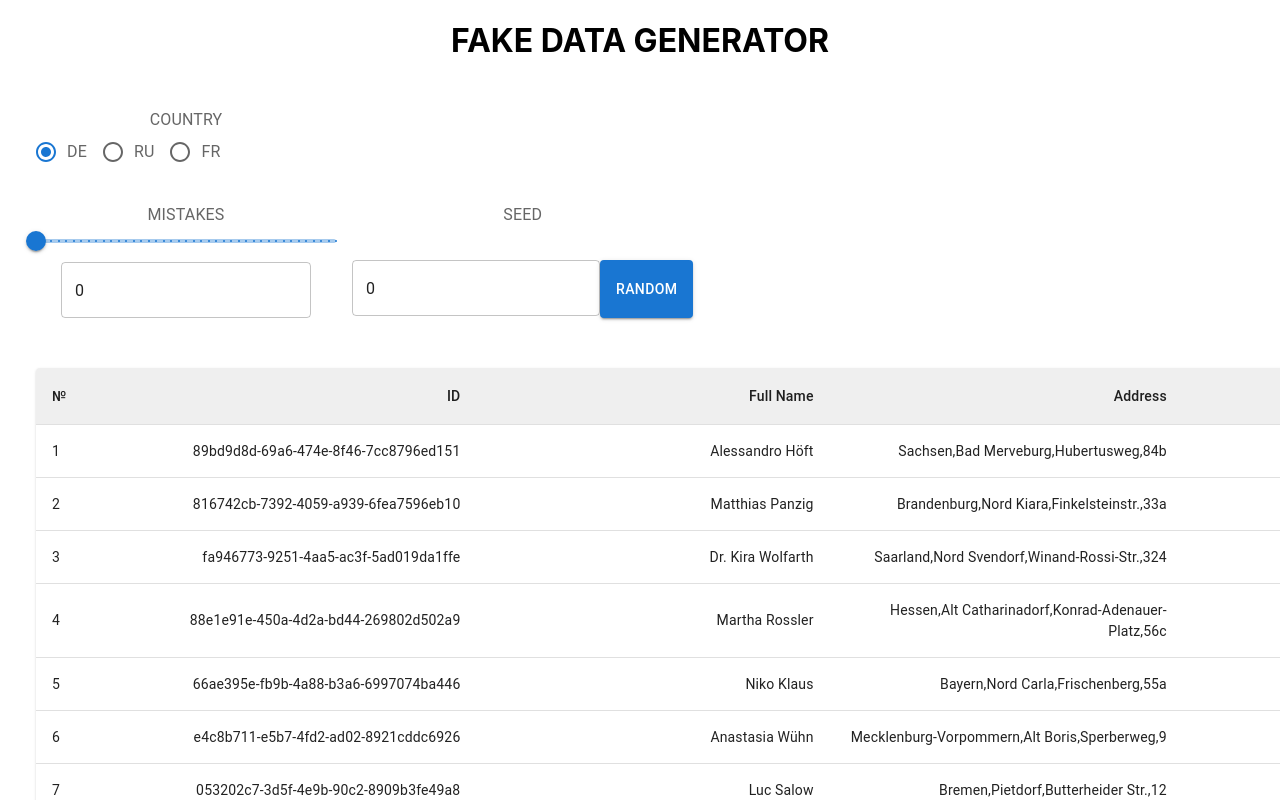
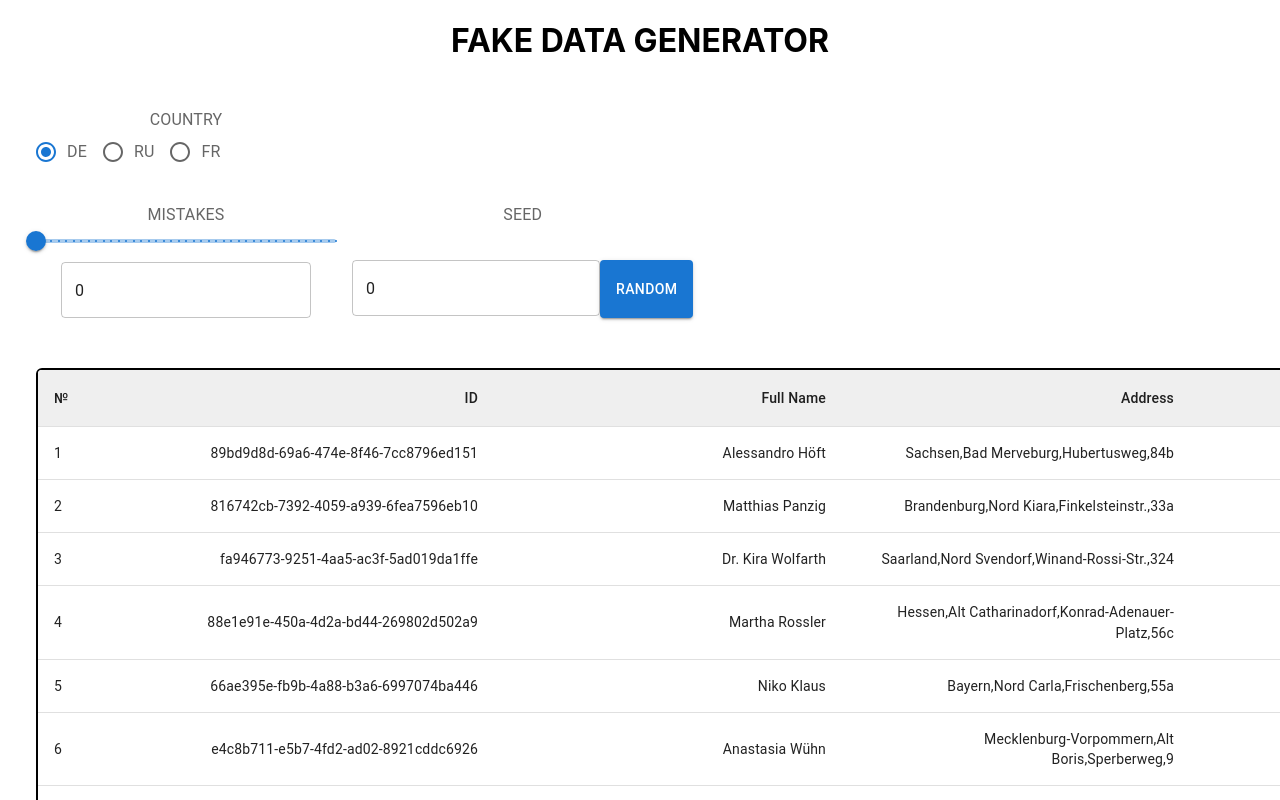
Before and after one commit to tatiankris/generator-fifth, a React (Create React App) app: page / in a window 1280 px wide. Shown: the top 800 px of the page. Built offline with nearby package versions, Linux system fonts and the light colour scheme.

Commit message:
fix errors bag

```diff
--- a/src/components/FakeDataGrid.tsx
+++ b/src/components/FakeDataGrid.tsx
@@ -145,7 +145,7 @@ const FakeDataGrid = () => {
             </FormControl>
             <div id={'table'} onWheel={handleWheelEvent}
                  style={{margin: '20px 20px 20px 20px',
-                     // border: '2px solid black', borderRadius: '6px'
+                     border: '2px solid black', borderRadius: '6px'
             }}>
                 <FakeUsersTable users={mistakesUsers}/>
             </div>
--- a/src/components/FakeUsersTable.tsx
+++ b/src/components/FakeUsersTable.tsx
@@ -8,15 +8,15 @@ export type TablePropsType = {
 const FakeUsersTable = (props: TablePropsType) => {
 
     return (
-        <TableContainer component={Paper} sx={{minWidth: 1500, maxWidth: 1700}}>
+        <TableContainer component={Paper} sx={{minWidth: 1500, maxWidth: 1500}}>
             <Table aria-label="simple table">
                 <TableHead style={{background: '#EFEFEF'}}>
                     <TableRow>
-                        <TableCell sx={{width: 50}} align="left">№</TableCell>
-                        <TableCell sx={{width: 300}}  align="right">ID</TableCell>
-                        <TableCell sx={{width: 300}}  align="right">Full Name</TableCell>
-                        <TableCell sx={{width: 300}}  align="right">Address</TableCell>
-                        <TableCell sx={{width: 300}}  align="right">Phone</TableCell>
+                        <TableCell sx={{minWidth: 40}} align="left">№</TableCell>
+                        <TableCell sx={{minWidth: 200}}  align="right">ID</TableCell>
+                        <TableCell sx={{minWidth: 200}}  align="right">Full Name</TableCell>
+                        <TableCell sx={{minWidth: 200}}  align="right">Address</TableCell>
+                        <TableCell sx={{minWidth: 200}}  align="right">Phone</TableCell>
                     </TableRow>
                 </TableHead>
                 <TableBody>
@@ -27,26 +27,26 @@ const FakeUsersTable = (props: TablePropsType) => {
                             sx={{ '&:last-child td, &:last-child th': { border: 0},  }}
                             style={{maxHeight:200}}
                         >
-                            <TableCell sx={{whiteSpace: 'normal', wordWrap: 'break-word', maxWidth: 140}} component="th" scope="row">
+                            <TableCell sx={{whiteSpace: 'normal', wordWrap: 'break-word', maxWidth: 40}} component="th" scope="row">
                                 <div>{index+1}</div>
                             </TableCell>
-                            <TableCell sx={{whiteSpace: 'normal', wordWrap: 'break-word', maxWidth: 340}}
+                            <TableCell sx={{whiteSpace: 'normal', wordWrap: 'break-word', maxWidth: 200}}
                                        align="right">
                                 {/*<div style={{whiteSpace: "pre-wrap"}}>{row.userId}</div>*/}
                                 {row.userId}
                             </TableCell>
-                            <TableCell sx={{whiteSpace: 'normal', wordWrap: 'break-word', maxWidth: 340}}
+                            <TableCell sx={{whiteSpace: 'normal', wordWrap: 'break-word', maxWidth: 200}}
                                        align="right">
                                 {/*<div style={{whiteSpace: "pre-wrap"}}>{row.username}</div>*/}
                                 {row.username}
                             </TableCell>
-                            <TableCell sx={{whiteSpace: 'normal', wordWrap: 'break-word', maxWidth: 340}}
+                            <TableCell sx={{whiteSpace: 'normal', wordWrap: 'break-word', maxWidth: 200}}
                                        align="right">
                                 {/*<div style={{whiteSpace: "pre-wrap"}}>{row.state}</div>*/}
                                 {row.state}
                             </TableCell>
-                            <TableCell sx={{whiteSpace: 'normal', wordWrap: 'break-word', maxWidth: 340}}
-                                        align="right">
+                            <TableCell sx={{whiteSpace: 'normal', wordWrap: 'break-word', maxWidth: 200}}
+                                       align="right">
                                 {/*<div style={{whiteSpace: "pre-wrap"}}>{row.phone}</div>*/}
                                 {row.phone}
                             </TableCell>
--- a/src/functions/functions.ts
+++ b/src/functions/functions.ts
@@ -68,10 +68,11 @@ const transpositionSymbols3 = (user: UserType, seed: number) => {
 function weightedRandom(mistakesNumber: number) {
 
 
-    const repeat = 12
+    let i = mistakesNumber
 
     function foo() {
-        let random = Math.floor(seedrandom(mistakesNumber)() * 100) + 1; // 1..100
+        let random = Math.floor(seedrandom(i)() * 100) + 1; // 1..100
+        i++
         switch (true) {
             case random < 100 / 3:
                 return 1 // 33.3%
```
